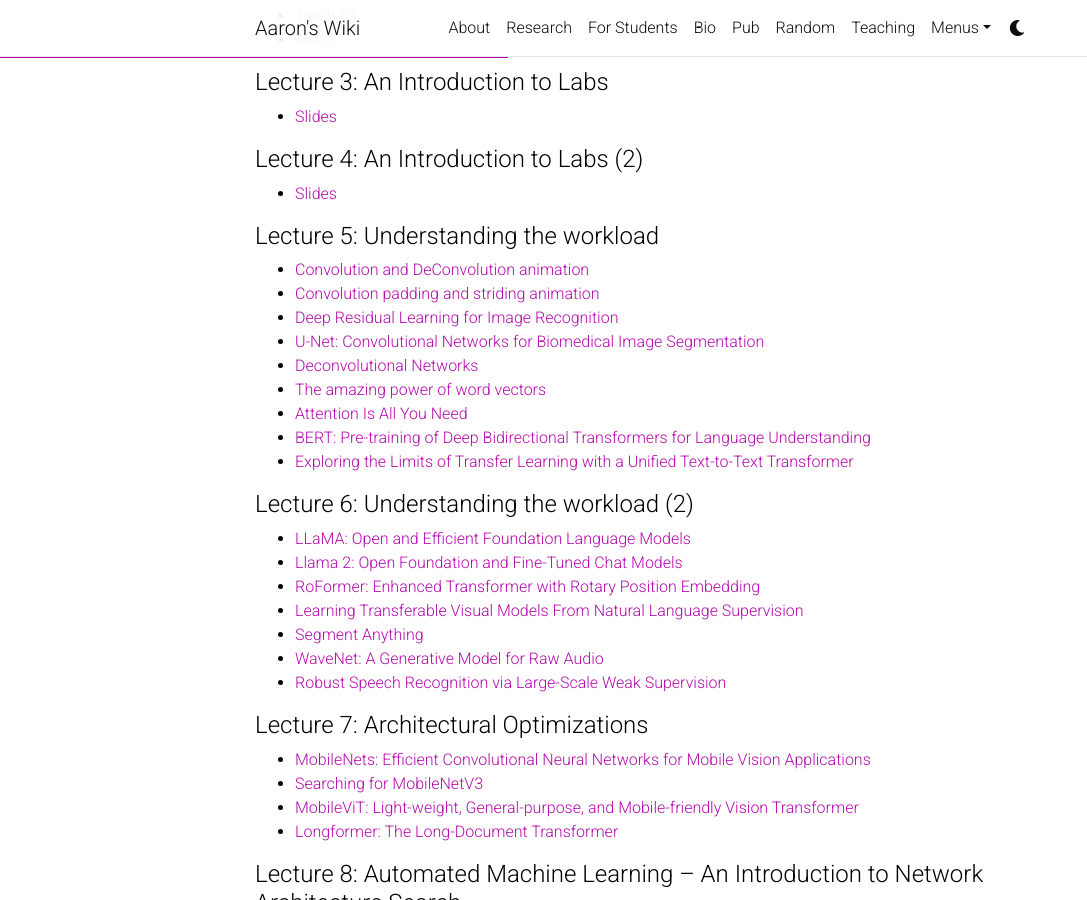
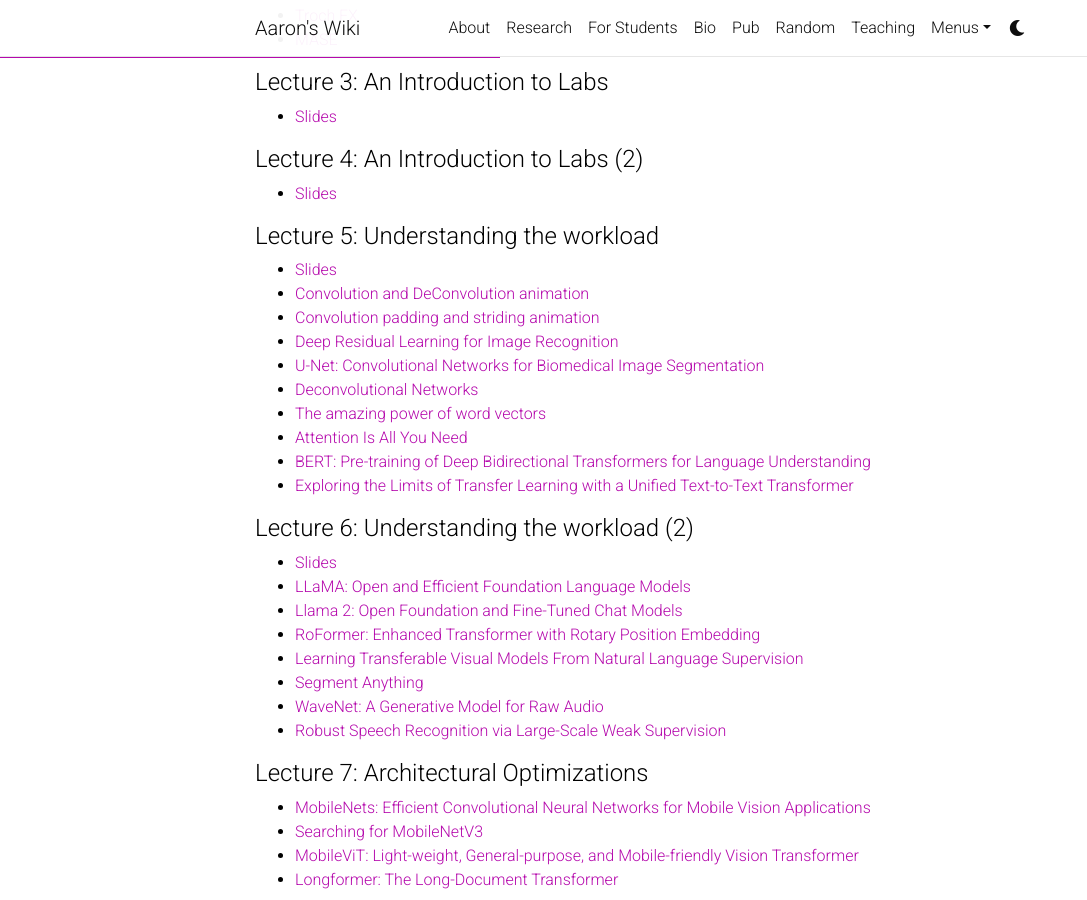
Before and after one commit to Aaron-Zhao123/blog-v2, a Jekyll site: the page built from _pages/adls.md, in a window 1280 px wide and 900 px high, scrolled down 1142 px. Shown: the whole window, without its empty margins (0-1087 px from the left). Built offline with Jekyll 4.4.1, drawn with Linux system fonts in a browser that asks for light colours; comment, search, counter and statistics services are not loaded; a style sheet for code colours, icons or effects is not loaded.

Commit message:
add lecture slides

```diff
--- a/_pages/adls.md
+++ b/_pages/adls.md
@@ -66,7 +66,7 @@
 
 #### Lecture 5: Understanding the workload
 
-<!-- - <a href="../../assets/pdf/adls/lecture5.pdf">Slides</a> -->
+- <a href="../../assets/pdf/adls/lecture5.pdf">Slides</a>
 - [Convolution and DeConvolution animation](https://github.com/vdumoulin/conv_arithmetic/blob/master/README.md)
 - [Convolution padding and striding animation](https://hannibunny.github.io/mlbook/neuralnetworks/convolutionDemos.html)
 - [Deep Residual Learning for Image Recognition](https://arxiv.org/abs/1512.03385)
@@ -79,7 +79,7 @@
 
 #### Lecture 6: Understanding the workload (2)
 
-<!-- - <a href="../../assets/pdf/adls/lecture6.pdf">Slides</a> -->
+- <a href="../../assets/pdf/adls/lecture6.pdf">Slides</a>
 - [LLaMA: Open and Efficient Foundation Language Models](https://arxiv.org/abs/2302.13971)
 - [Llama 2: Open Foundation and Fine-Tuned Chat Models](https://arxiv.org/abs/2307.09288)
 - [RoFormer: Enhanced Transformer with Rotary Position Embedding](https://arxiv.org/abs/2104.09864)
```
Also changed, not shown: 3 other files.
